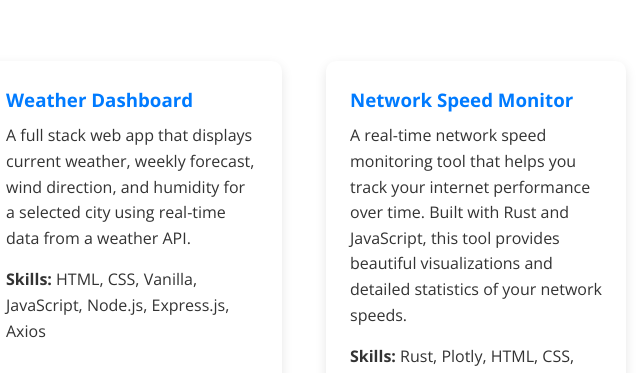
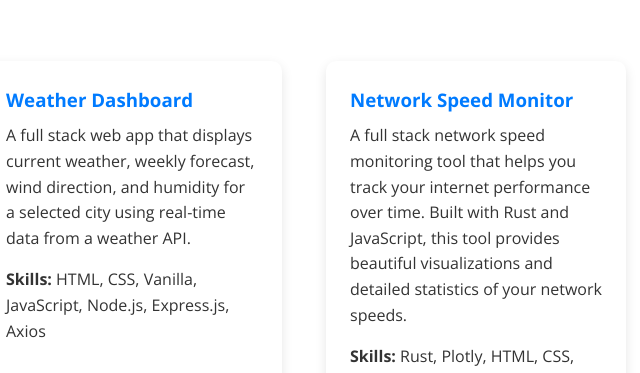
Before and after one commit to akashmahesh2805/akash-mahesh, a plain HTML site: page index.html in a window 1280 px wide. Shown: the part 1094-1467 px from the top of the page, 502-1142 px from the left. Drawn offline with nearby package versions, Linux system fonts and the light colour scheme.

Commit message:
Small update on description

```diff
--- a/index.html
+++ b/index.html
@@ -129,7 +129,7 @@
         >
           <h3>Network Speed Monitor</h3>
           <p>
-            A real-time network speed monitoring tool that helps you track your
+            A full stack network speed monitoring tool that helps you track your
             internet performance over time. Built with Rust and JavaScript, this
             tool provides beautiful visualizations and detailed statistics of
             your network speeds.
```
